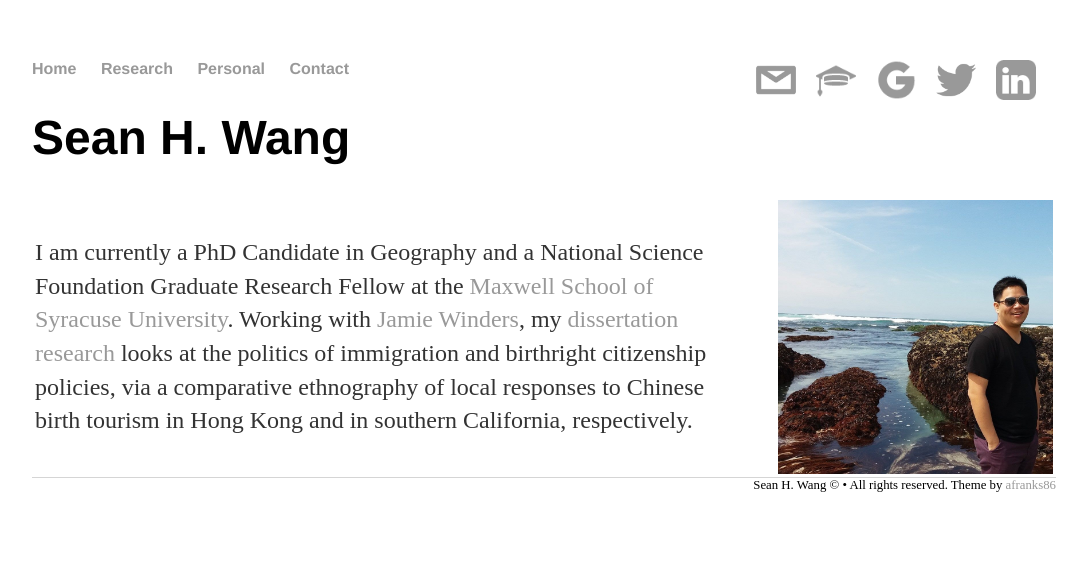
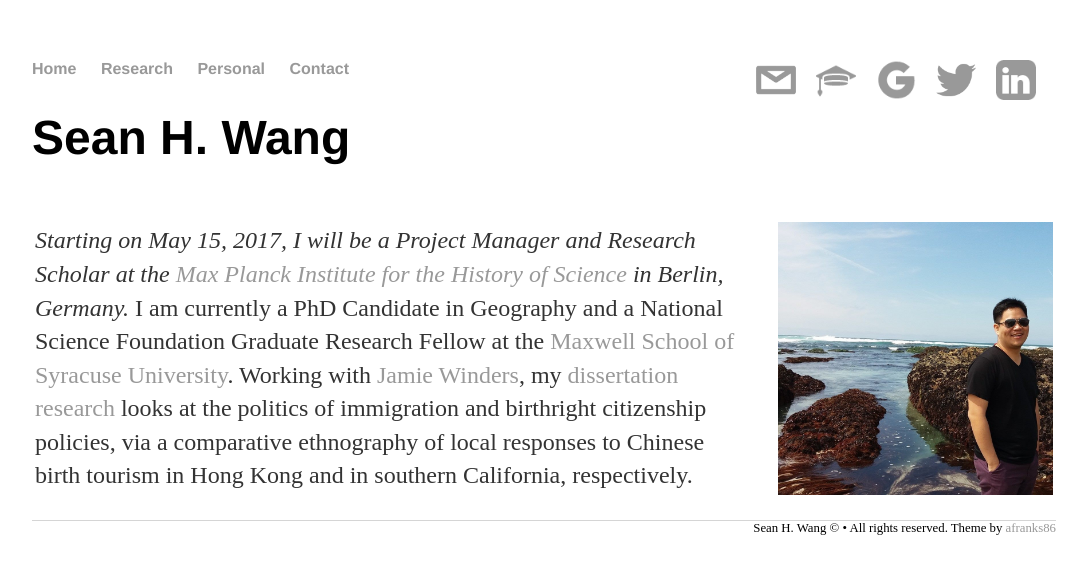
Before and after one commit to SeanyWang/seanywang.github.io, a Jekyll site: the page built from index.html, in a window 1280 px wide. Shown: the top 574 px of the page, without its empty margins (96-1183 px from the left). Built offline with Jekyll 4.4.1, drawn with Linux system fonts in a browser that asks for light colours; nearby versions of some CDN libraries.

Commit message:
MPIWG position

```diff
--- a/index.html
+++ b/index.html
@@ -9,6 +9,7 @@ title: Sean H. Wang - Home
     <tr>
       <td width="70%">
         <p>
+          <i>Starting on May 15, 2017, I will be a Project Manager and Research Scholar at the <a href="https://www.mpiwg-berlin.mpg.de/">Max Planck Institute for the History of Science</a> in Berlin, Germany.</i>
           I am currently a PhD Candidate in Geography and a National Science Foundation Graduate Research Fellow at the <a href="https://www.maxwell.syr.edu/geo/">Maxwell School of Syracuse University</a>.
           Working with <a href="https://www.maxwell.syr.edu/geo/Winders,_Jamie/">Jamie Winders</a>, my <a href="http://scholar.syr.edu/scholars/2015-16/wang.html">dissertation research</a> looks at the politics of immigration and birthright citizenship policies, via a comparative ethnography of local responses to Chinese birth tourism in Hong Kong and in southern California, respectively.
         </p>
```
